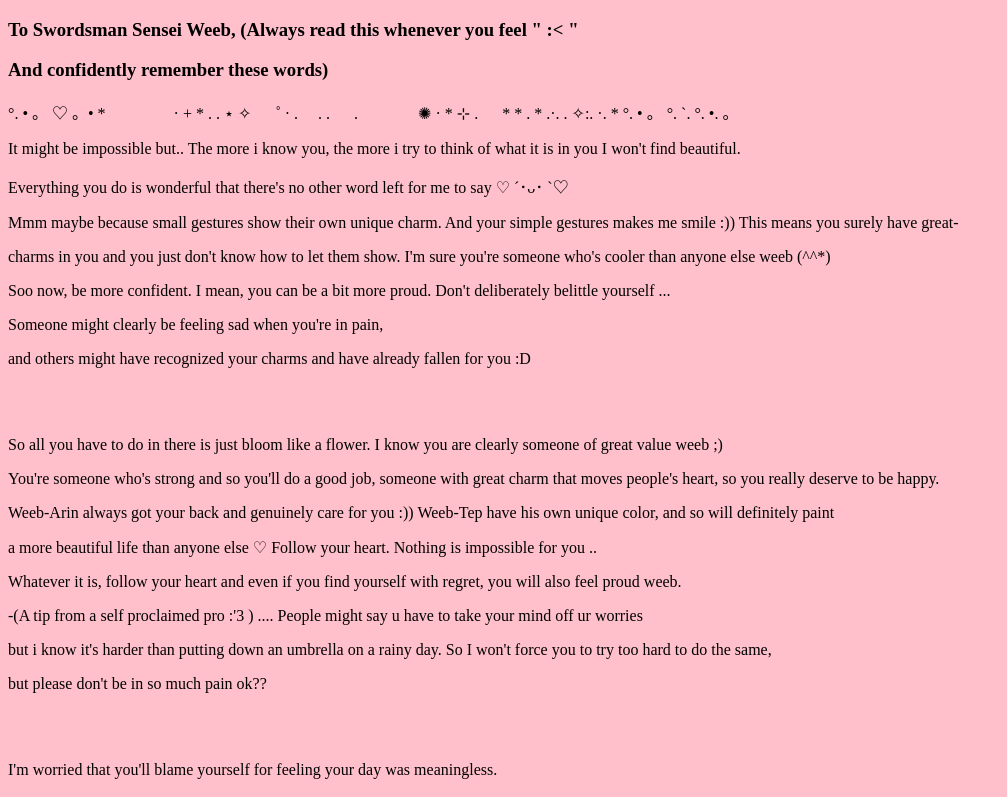
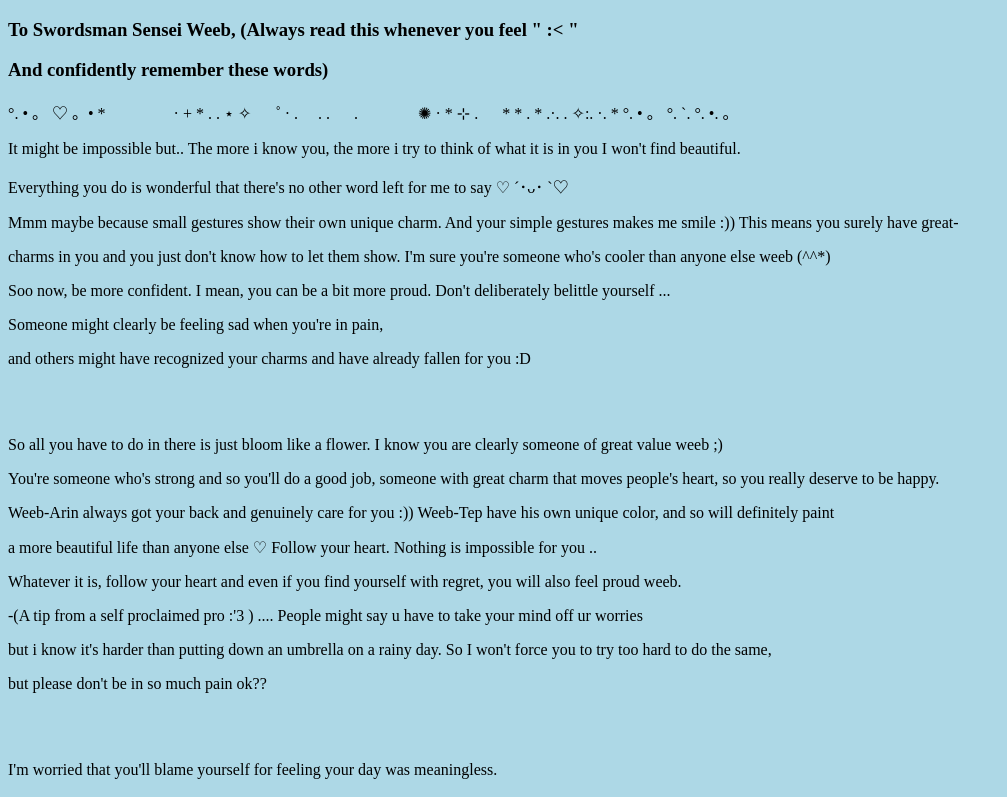
Before and after one commit to Ariiinnnn/-, a plain HTML site: page index.html in a window 1280 px wide. Shown: the top 797 px of the page, without its empty margins (0-1007 px from the left). Drawn offline with Linux system fonts and the light colour scheme.

Commit message:
Update index.html

```diff
--- a/index.html
+++ b/index.html
@@ -7,7 +7,7 @@
     <title>Document</title>
 </head>
 
-   <body bgcolor="pink"></body>
+   <body bgcolor="LightBlue"></body>
 
     <p><h3>To Swordsman Sensei Weeb,
         (Always read this whenever you feel " :< " </p>
```
